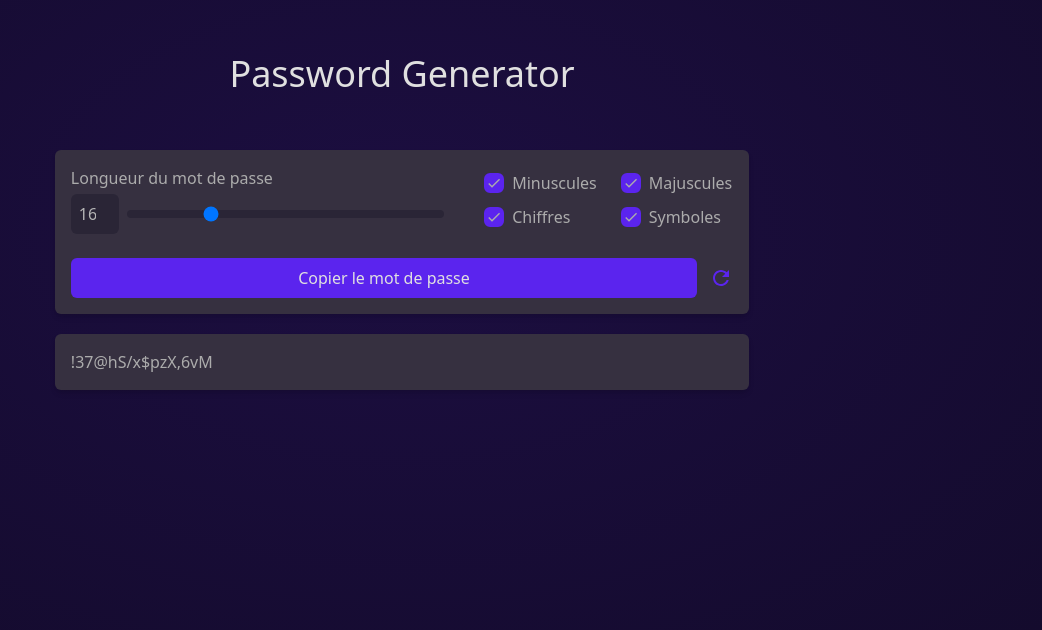
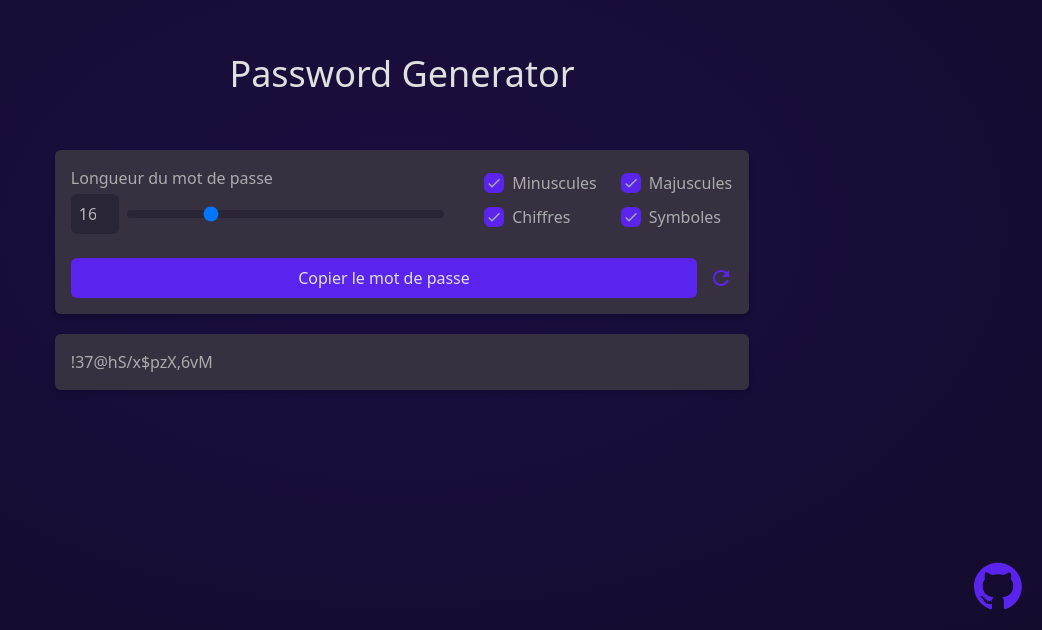
Before and after one commit to RomainSav/password-generator, a Svelte app: page / in a window 1280 px wide. Shown: the part 170-800 px from the top of the page, without its empty margins (238-1280 px from the left). Built offline with nearby package versions, Linux system fonts and the light colour scheme.

Commit message:
Add my Github

```diff
--- a/src/App.svelte
+++ b/src/App.svelte
@@ -1,5 +1,6 @@
 <script lang="ts">
   import { Generator } from "./lib/components/containers/generator";
+  import { Github } from "./lib/components/containers/github";
   import { Particles } from "./lib/components/particles";
 </script>
 
@@ -12,6 +13,8 @@
       <Generator />
     </div>
   </div>
+
+  <Github />
 </main>
 
 <style global lang="postcss">
--- /dev/null
+++ b/src/lib/components/containers/github/github.svelte
@@ -0,0 +1,8 @@
+<a href="https://github.com/RomainSav" class="absolute bottom-5 right-5 z-20">
+  <svg xmlns="http://www.w3.org/2000/svg" class="w-12 h-12" viewBox="0 -3.5 256 256" preserveAspectRatio="xMinYMin meet">
+    <g class="fill-primary-1">
+      <path d="M127.505 0C57.095 0 0 57.085 0 127.505c0 56.336 36.534 104.13 87.196 120.99 6.372 1.18 8.712-2.766 8.712-6.134 0-3.04-.119-13.085-.173-23.739-35.473 7.713-42.958-15.044-42.958-15.044-5.8-14.738-14.157-18.656-14.157-18.656-11.568-7.914.872-7.752.872-7.752 12.804.9 19.546 13.14 19.546 13.14 11.372 19.493 29.828 13.857 37.104 10.6 1.144-8.242 4.449-13.866 8.095-17.05-28.32-3.225-58.092-14.158-58.092-63.014 0-13.92 4.981-25.295 13.138-34.224-1.324-3.212-5.688-16.18 1.235-33.743 0 0 10.707-3.427 35.073 13.07 10.17-2.826 21.078-4.242 31.914-4.29 10.836.048 21.752 1.464 31.942 4.29 24.337-16.497 35.029-13.07 35.029-13.07 6.94 17.563 2.574 30.531 1.25 33.743 8.175 8.929 13.122 20.303 13.122 34.224 0 48.972-29.828 59.756-58.22 62.912 4.573 3.957 8.648 11.717 8.648 23.612 0 17.06-.148 30.791-.148 34.991 0 3.393 2.295 7.369 8.759 6.117 50.634-16.879 87.122-64.656 87.122-120.973C255.009 57.085 197.922 0 127.505 0"/>
+      <path d="M47.755 181.634c-.28.633-1.278.823-2.185.389-.925-.416-1.445-1.28-1.145-1.916.275-.652 1.273-.834 2.196-.396.927.415 1.455 1.287 1.134 1.923M54.027 187.23c-.608.564-1.797.302-2.604-.589-.834-.889-.99-2.077-.373-2.65.627-.563 1.78-.3 2.616.59.834.899.996 2.08.36 2.65M58.33 194.39c-.782.543-2.06.034-2.849-1.1-.781-1.133-.781-2.493.017-3.038.792-.545 2.05-.055 2.85 1.07.78 1.153.78 2.513-.019 3.069M65.606 202.683c-.699.77-2.187.564-3.277-.488-1.114-1.028-1.425-2.487-.724-3.258.707-.772 2.204-.555 3.302.488 1.107 1.026 1.445 2.496.7 3.258M75.01 205.483c-.307.998-1.741 1.452-3.185 1.028-1.442-.437-2.386-1.607-2.095-2.616.3-1.005 1.74-1.478 3.195-1.024 1.44.435 2.386 1.596 2.086 2.612M85.714 206.67c.036 1.052-1.189 1.924-2.705 1.943-1.525.033-2.758-.818-2.774-1.852 0-1.062 1.197-1.926 2.721-1.951 1.516-.03 2.758.815 2.758 1.86M96.228 206.267c.182 1.026-.872 2.08-2.377 2.36-1.48.27-2.85-.363-3.039-1.38-.184-1.052.89-2.105 2.367-2.378 1.508-.262 2.857.355 3.049 1.398"/>
+    </g>
+  </svg>
+</a>
--- /dev/null
+++ b/src/lib/components/containers/github/index.ts
@@ -0,0 +1 @@
+export { default as Github } from "./github.svelte";
```
Also changed, not shown: public/github-logo.png (added).
